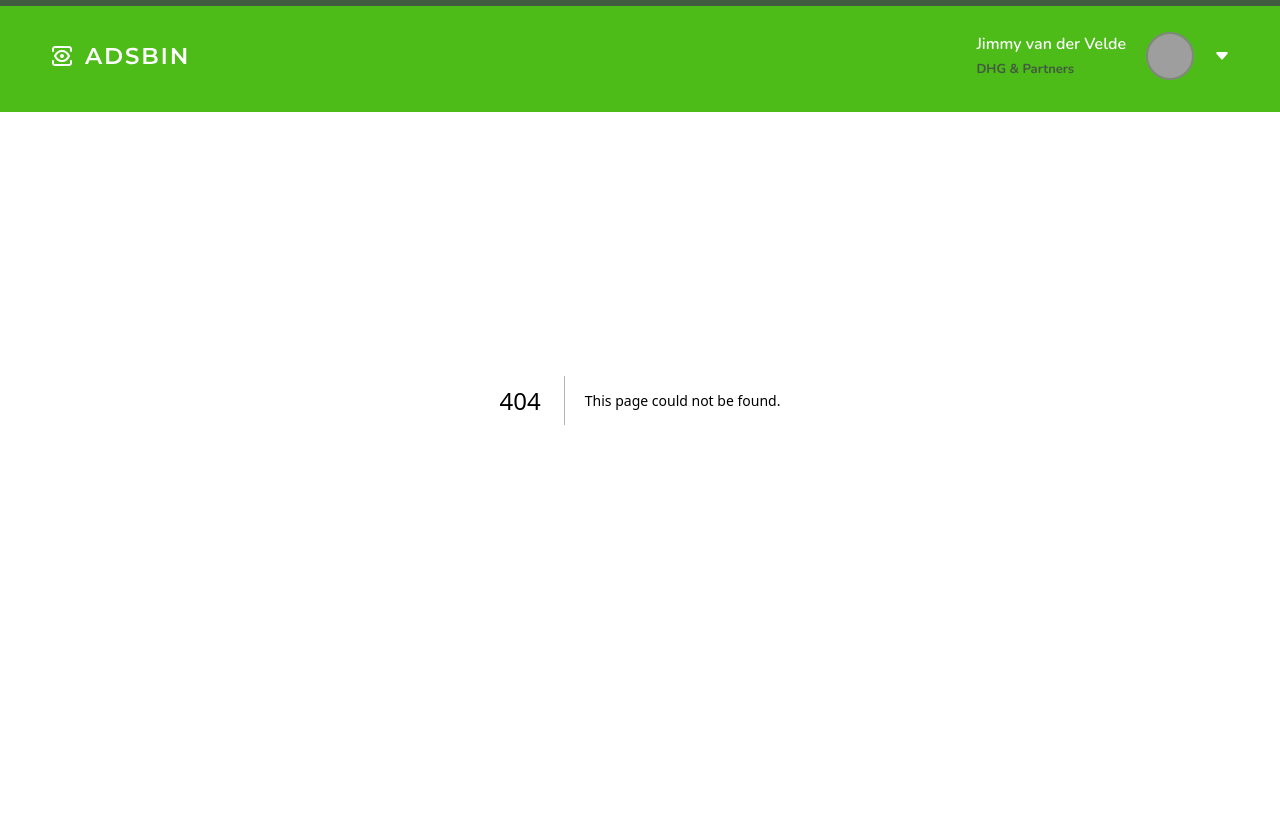
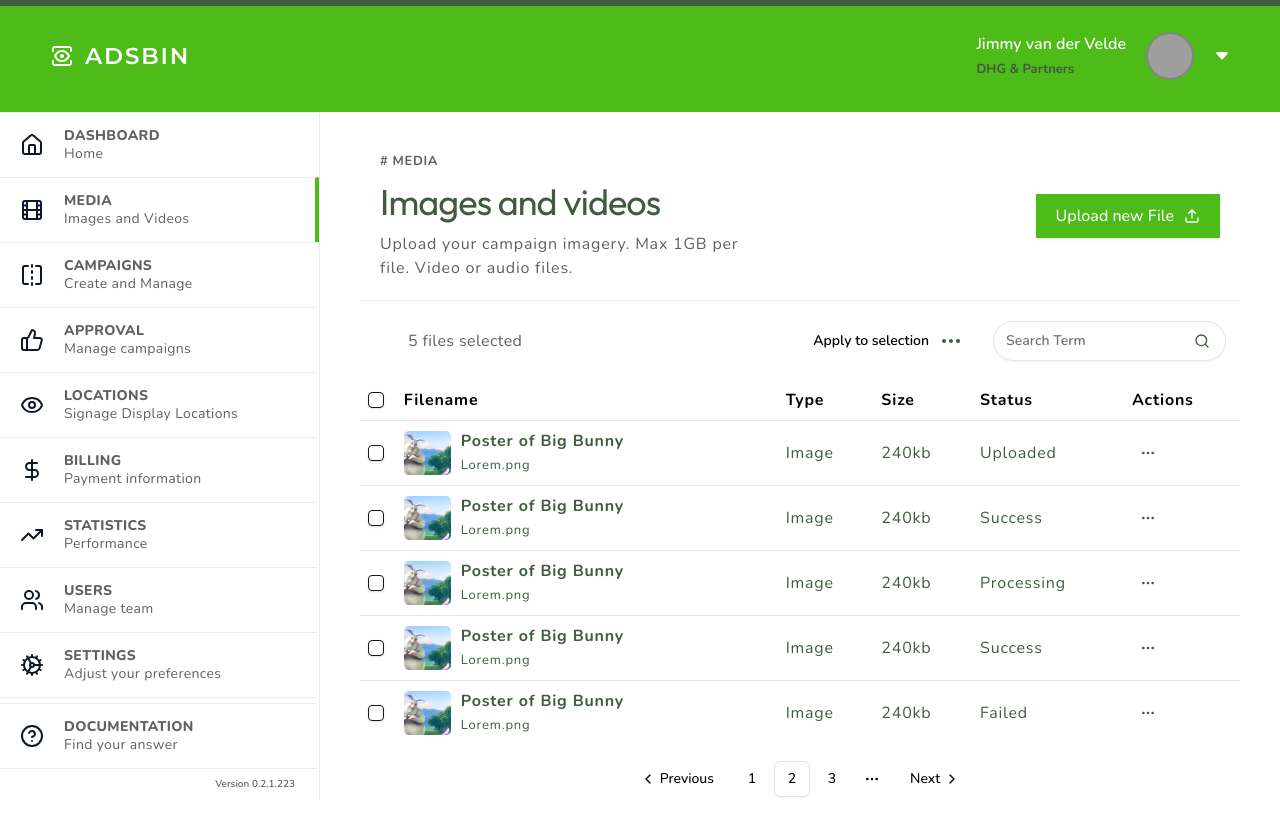
Before and after one commit to puneet93/adsbin-nextjs, a Next.js app: page /media in a window 1280 px wide. Before the commit this address had no page. Before the commit the page ends 800 px from the top, so only its background shows below. Built offline with nearby package versions, Linux system fonts and the light colour scheme; grey boxes are pictures that could not be loaded.

Commit message:
Feedback Updates

```diff
--- a/src/app/layout.tsx
+++ b/src/app/layout.tsx
@@ -1,7 +1,7 @@
 import type { Metadata } from "next";
 import { Nunito, Outfit } from "next/font/google";
 import "./globals.css";
-import Header from "./ui/header";
+import Header from "./ui/components/header";
 
 const nunito = Nunito({
   weight: ['200', '300', '400', '500', '600', '700','800', '900', '1000'],
--- a/src/app/layoutSidebar.tsx
+++ b/src/app/layoutSidebar.tsx
@@ -1,4 +1,4 @@
-import Sidebar from "./ui/sidebar";
+import Sidebar from "./ui/components/sidebarMenu";
 
 export default function LayoutSidebar({
   children,
--- /dev/null
+++ b/src/app/media/page.tsx
@@ -0,0 +1,16 @@
+import { Button } from "@/components/ui/button";
+import LayoutSidebar from "../layoutSidebar";
+import Information from "../ui/components/Information";
+import MediaData from "../ui/mediaPage";
+import { Upload } from "lucide-react";
+
+export default function page(){
+    return(
+        <LayoutSidebar>
+            <Information>
+                <Button className="py-2.5 px-5 text-base gap-2.5 h-auto bg-green rounded-none">Upload new File <Upload className="w-4 h-4" /></Button>
+            </Information>
+            <MediaData />
+        </LayoutSidebar>
+    )
+}
--- a/src/app/page.tsx
+++ b/src/app/page.tsx
@@ -2,12 +2,12 @@ import { Button } from "@/components/ui/button";
 import LayoutSidebar from "./layoutSidebar";
 import Information from "./ui/components/Information";
 import { UploadIcon } from "@/lib/icons";
-import MediaData from "./ui/Media";
+import MediaData from "./ui/mediaPage";
 
-export default function Home() {
+export default function page() {
   return (
     <LayoutSidebar>
-      <Information><Button className="py-2.5 px-5 text-base gap-2.5 h-auto bg-green rounded-none">Upload new File <UploadIcon color="#fff" /></Button></Information>
+      <Information><Button className="py-2.5 px-5 text-base gap-2.5 h-auto bg-green rounded-none">Upload new File</Button></Information>
       <MediaData />
     </LayoutSidebar>
   );
--- a/src/app/ui/Media/Datatable.tsx
+++ b/src/app/ui/components/Datatable.tsx
@@ -13,18 +13,9 @@ import {
   getSortedRowModel,
   useReactTable,
 } from "@tanstack/react-table"
-import { MoreHorizontal } from "lucide-react"
 
-import { Button } from "@/components/ui/button"
 import { Checkbox } from "@/components/ui/checkbox"
-import {
-  DropdownMenu,
-  DropdownMenuContent,
-  DropdownMenuItem,
-  DropdownMenuLabel,
-  DropdownMenuSeparator,
-  DropdownMenuTrigger,
-} from "@/components/ui/dropdown-menu"
+
 import {
   Table,
   TableBody,
@@ -34,6 +25,7 @@ import {
   TableRow,
 } from "@/components/ui/table"
 import { PaginationUI } from "./Pagination"
+import ActionDropdown from "./actionDropdown"
 
 const data: Payment[] = [
   {
@@ -177,25 +169,7 @@ export const columns: ColumnDef<Payment>[] = [
       const payment = row.original
 
       return (
-        <DropdownMenu>
-          <DropdownMenuTrigger asChild>
-            <Button variant="ghost" className="h-8 w-8 p-0">
-              <span className="sr-only">Open menu</span>
-              <MoreHorizontal />
-            </Button>
-          </DropdownMenuTrigger>
-          <DropdownMenuContent align="end">
-            <DropdownMenuLabel>Actions</DropdownMenuLabel>
-            <DropdownMenuItem
-              onClick={() => navigator.clipboard.writeText(payment.id)}
-            >
-              Copy payment ID
-            </DropdownMenuItem>
-            <DropdownMenuSeparator />
-            <DropdownMenuItem>View customer</DropdownMenuItem>
-            <DropdownMenuItem>View payment details</DropdownMenuItem>
-          </DropdownMenuContent>
-        </DropdownMenu>
+        <ActionDropdown payment={payment} />
       )
     },
   },
--- /dev/null
+++ b/src/app/ui/components/actionDropdown.tsx
@@ -0,0 +1,34 @@
+import {
+    DropdownMenu,
+    DropdownMenuContent,
+    DropdownMenuItem,
+    DropdownMenuLabel,
+    DropdownMenuSeparator,
+    DropdownMenuTrigger,
+  } from "@/components/ui/dropdown-menu"
+  import { Button } from "@/components/ui/button"
+  import { Ellipsis } from "lucide-react"
+
+export default function ActionDropdown({payment}:any){
+    return(
+        <DropdownMenu>
+          <DropdownMenuTrigger asChild>
+            <Button variant="ghost" className="h-8 w-8 p-0">
+              <span className="sr-only">Open menu</span>
+              <Ellipsis color="#415B41" size={24} />
+            </Button>
+          </DropdownMenuTrigger>
+          <DropdownMenuContent align="end">
+            <DropdownMenuLabel>Actions</DropdownMenuLabel>
+            <DropdownMenuItem
+              onClick={() => navigator.clipboard.writeText(payment.id)}
+            >
+              Copy payment ID
+            </DropdownMenuItem>
+            <DropdownMenuSeparator />
+            <DropdownMenuItem>View customer</DropdownMenuItem>
+            <DropdownMenuItem>View payment details</DropdownMenuItem>
+          </DropdownMenuContent>
+        </DropdownMenu>
+    )
+}
--- a/src/app/ui/sidebar/index.tsx
+++ b/src/app/ui/components/sidebarMenu.tsx
@@ -1,74 +1,74 @@
-import { Campaigns, Cogs, Dollar, Eye, Home, Media, QuestionMarkCircle, Thumb, TrendingUp, Users } from "@/lib/icons";
+import { CircleHelp, Cog, DollarSign, EyeIcon, FilmIcon, FlipHorizontal, HomeIcon, ThumbsUp, TrendingUpIcon, UsersIcon } from "lucide-react";
 import Link from "next/link";
 
 export default function Sidebar(){
     return(
         <div className="fixed z-10 top-0 left-0 w-80 mt-[112px] bottom-0 border-r border-[#ECECEC] overflow-auto md:flex hidden flex-col">
             <Link href={'/'} className="flex items-center gap-5 leading-none text-[#606060] text-sm tracking-wide py-4 px-5 border-t border-[#ECECEC] transition-all border-r-4 border-r-transparent hover:border-r-green">
-                <Home color="#0F172A" />
+                <HomeIcon color="#0F172A" size={24} />
                 <span className="flex flex-col gap-1">
                     <strong className="block font-extrabold uppercase">DASHBOARD</strong>
                     Home
                 </span>
             </Link>
             <Link href={'/'} className="flex items-center gap-5 leading-none text-[#606060] text-sm tracking-wide py-4 px-5 border-t border-[#ECECEC] transition-all border-r-4 border-r-green">
-                <Media color="#0F172A" />
+                <FilmIcon color="#0F172A" size={24} />
                 <span className="flex flex-col gap-1">
                     <strong className="block font-extrabold uppercase">Media</strong>
                     Images and Videos
                 </span>
             </Link>
             <Link href={'/'} className="flex items-center gap-5 leading-none text-[#606060] text-sm tracking-wide py-4 px-5 border-t border-[#ECECEC] transition-all border-r-4 border-r-transparent hover:border-r-green">
-                <Campaigns color="#0F172A" />
+                <FlipHorizontal color="#0F172A" size={24} />
                 <span className="flex flex-col gap-1">
                     <strong className="block font-extrabold uppercase">Campaigns</strong>
                     Create and Manage
                 </span>
             </Link>
             <Link href={'/'} className="flex items-center gap-5 leading-none text-[#606060] text-sm tracking-wide py-4 px-5 border-t border-[#ECECEC] transition-all border-r-4 border-r-transparent hover:border-r-green">
-                <Thumb color="#0F172A" />
+                <ThumbsUp color="#0F172A" size={24} />
                 <span className="flex flex-col gap-1">
                     <strong className="block font-extrabold uppercase">Approval</strong>
                     Manage campaigns
                 </span>
             </Link>
             <Link href={'/'} className="flex items-center gap-5 leading-none text-[#606060] text-sm tracking-wide py-4 px-5 border-t border-[#ECECEC] transition-all border-r-4 border-r-transparent hover:border-r-green">
-                <Eye color="#0F172A" />
+                <EyeIcon color="#0F172A" size={24} />
                 <span className="flex flex-col gap-1">
                     <strong className="block font-extrabold uppercase">Locations</strong>
                     Signage Display Locations
                 </span>
             </Link>
             <Link href={'/'} className="flex items-center gap-5 leading-none text-[#606060] text-sm tracking-wide py-4 px-5 border-t border-[#ECECEC] transition-all border-r-4 border-r-transparent hover:border-r-green">
-                <Dollar color="#0F172A" />
+                <DollarSign color="#0F172A" size={24} />
                 <span className="flex flex-col gap-1">
                     <strong className="block font-extrabold uppercase">BILLING</strong>
                     Payment information
                 </span>
             </Link>
             <Link href={'/'} className="flex items-center gap-5 leading-none text-[#606060] text-sm tracking-wide py-4 px-5 border-t border-[#ECECEC] transition-all border-r-4 border-r-transparent hover:border-r-green">
-                <TrendingUp color="#0F172A" />
+                <TrendingUpIcon color="#0F172A" size={24} />
                 <span className="flex flex-col gap-1">
                     <strong className="block font-extrabold uppercase">STATISTICS</strong>
                     Performance
                 </span>
             </Link>
             <Link href={'/'} className="flex items-center gap-5 leading-none text-[#606060] text-sm tracking-wide py-4 px-5 border-t border-[#ECECEC] transition-all border-r-4 border-r-transparent hover:border-r-green">
-                <Users color="#0F172A" />
+                <UsersIcon color="#0F172A" size={24} />
                 <span className="flex flex-col gap-1">
                     <strong className="block font-extrabold uppercase">USERS</strong>
                     Manage team
                 </span>
             </Link>
             <Link href={'/'} className="flex items-center gap-5 leading-none text-[#606060] text-sm tracking-wide py-4 px-5 border-t border-b border-[#ECECEC] transition-all border-r-4 border-r-transparent hover:border-r-green">
-                <Cogs color="#0F172A" />
+                <Cog color="#0F172A" size={24} />
                 <span className="flex flex-col gap-1">
                     <strong className="block font-extrabold uppercase">SETTINGS</strong>
                     Adjust your preferences
                 </span>
             </Link>
             <Link href={'/'} className="flex items-center gap-5 leading-none text-[#606060] text-sm tracking-wide py-4 px-5 border-t border-b mt-auto border-[#ECECEC] transition-all border-r-4 border-r-transparent hover:border-r-green">
-                <QuestionMarkCircle color="#0F172A" />
+                <CircleHelp color="#0F172A" size={24} />
                 <span className="flex flex-col gap-1">
                     <strong className="block font-extrabold uppercase">DOCUMENTATION</strong>
                     Find your answer
--- a/src/app/ui/Media/index.tsx
+++ b/src/app/ui/mediaPage.tsx
@@ -6,8 +6,8 @@ import {
     DropdownMenuTrigger,
   } from "@/components/ui/dropdown-menu"
 import { Input } from "@/components/ui/input"
-import { DotsIcon, SearchIcon } from "@/lib/icons"
-import { DataTable } from "./Datatable"
+import { DataTable } from "./components/Datatable"
+import { Ellipsis, Search } from "lucide-react"
 
 export default function MediaData(){
     return(
@@ -17,7 +17,7 @@ export default function MediaData(){
                     <h5 className="text-body text-base tracking-wide">5 files selected</h5>
 
                     <DropdownMenu>
-                        <DropdownMenuTrigger className="flex items-center gap-2.5 text-[#000] text-sm font-semibold outline-none">Apply to selection <DotsIcon color="#415B41" /></DropdownMenuTrigger>
+                        <DropdownMenuTrigger className="flex items-center gap-2.5 text-[#000] text-sm font-semibold outline-none">Apply to selection <Ellipsis color="#415B41" size={24} /></DropdownMenuTrigger>
                         <DropdownMenuContent>
                             <DropdownMenuItem>Profile</DropdownMenuItem>
                             <DropdownMenuItem>Billing</DropdownMenuItem>
@@ -28,8 +28,8 @@ export default function MediaData(){
                 </div>
 
                 <form action="/" className="relative">
-                    <Input placeholder="Search Term" className="rounded-full font-semibold min-h-10 min-w-56" />
-                    <Button variant={'link'} className="p-0 absolute top-0.5 right-0 min-w-12"><SearchIcon color="#415B41" /></Button>
+                    <Input placeholder="Search Term" className="rounded-full pr-10 font-semibold min-h-10 min-w-56" />
+                    <Button variant={'link'} className="p-0 absolute top-0.5 right-0 min-w-12"><Search color="#415B41" size={32} /></Button>
                 </form>
             </div>
 
```
Also changed, not shown: src/app/ui/components/Pagination.tsx (renamed from src/app/ui/Media/Pagination.tsx), src/app/ui/components/header.tsx (renamed from src/app/ui/header/index.tsx), src/app/ui/components/userDropdown.tsx (renamed from src/app/ui/header/userDropdown.tsx).
